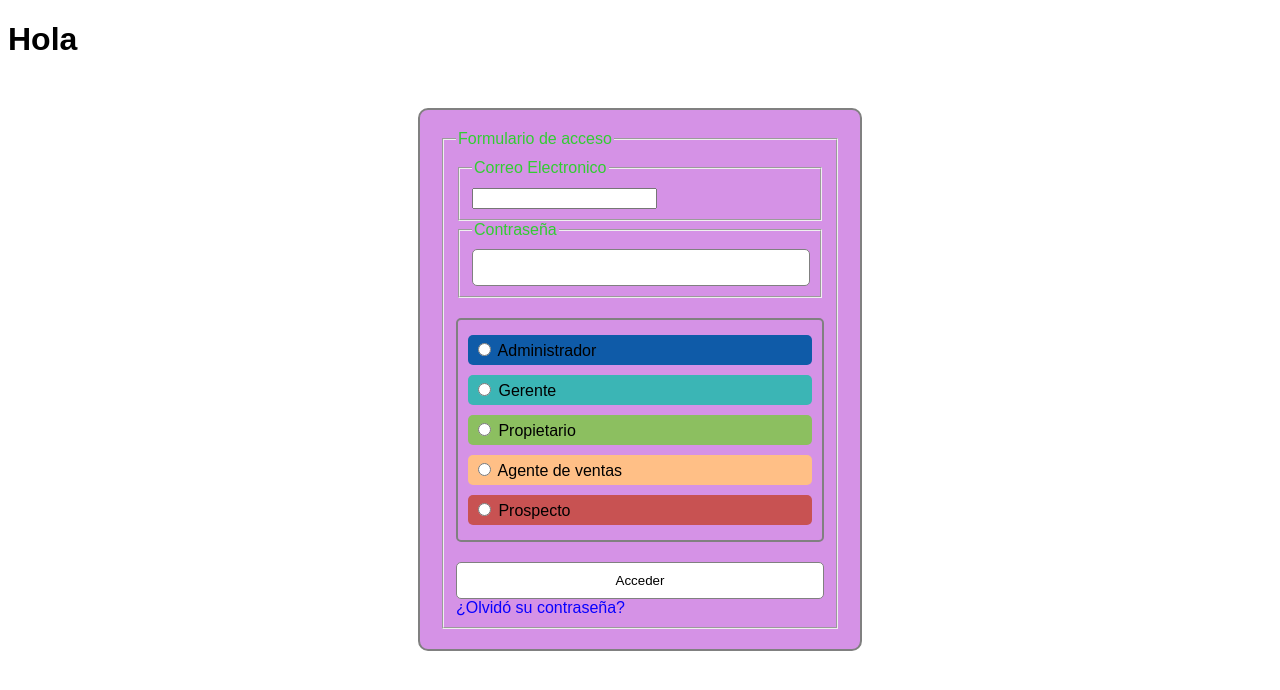
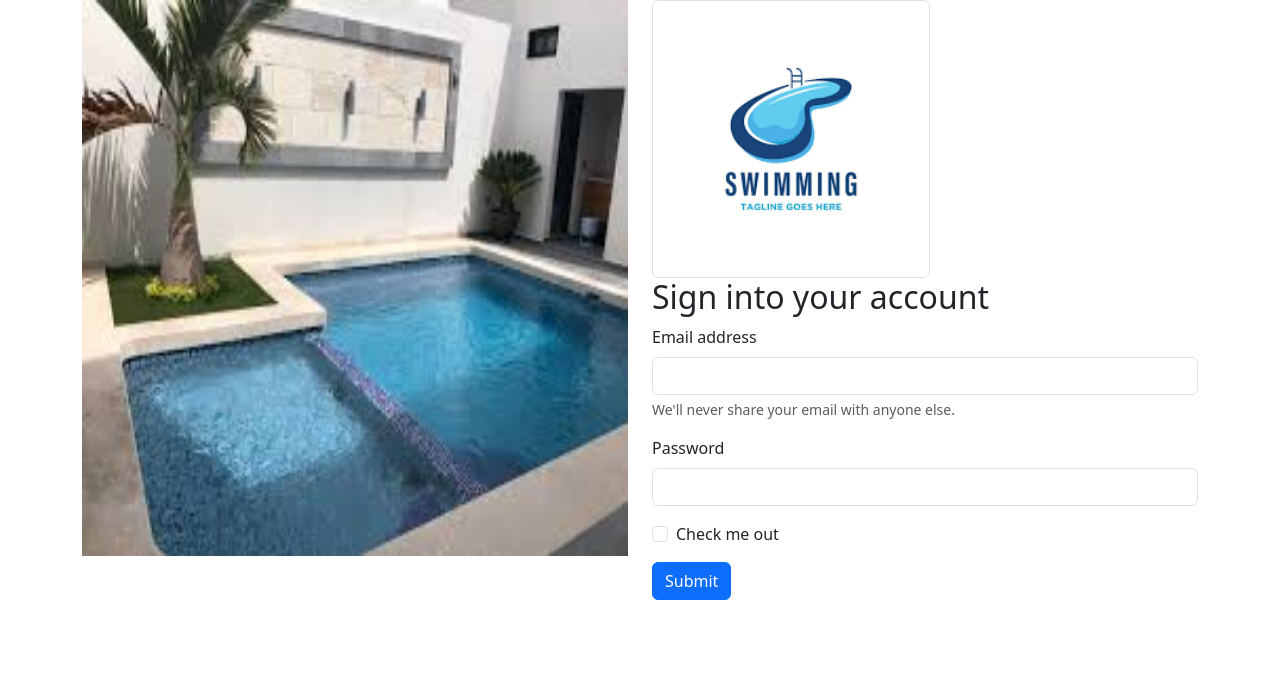
Before and after one commit to SEBASTIANG14/Unidad-4-Repo, a website: page index.html in a window 1280 px wide. Drawn offline with nearby package versions, Linux system fonts and the light colour scheme.

Commit message:
No pude acabar el login :(

```diff
--- a/index.html
+++ b/index.html
@@ -1,46 +1,73 @@
 <!DOCTYPE html>
 <html lang="en">
   <head>
-    <meta charset="UTF-8" />
-    <meta name="viewport" content="width=device-width, initial-scale=1.0" />
-    <title>Document</title>
-    <link rel="stylesheet" href="style.css" />
+    <meta charset="utf-8" />
+    <meta name="viewport" content="width=device-width, initial-scale=1" />
+    <title>Bootstrap demo</title>
+    <link
+      href="https://cdn.jsdelivr.net/npm/bootstrap@5.3.3/dist/css/bootstrap.min.css"
+      rel="stylesheet"
+      integrity="sha384-QWTKZyjpPEjISv5WaRU9OFeRpok6YctnYmDr5pNlyT2bRjXh0JMhjY6hW+ALEwIH"
+      crossorigin="anonymous"
+    />
   </head>
   <body>
-    <h1>Hola</h1>
-    <div class="form-container">
-      <form action="#">
-        <fieldset>
-          <legend>Formulario de acceso</legend>
-          <fieldset>
-            <legend>Correo Electronico</legend>
-            <input type="text" />
-          </fieldset>
-          <fieldset>
-            <legend>Contraseña</legend>
-            <input type="password" />
-          </fieldset>
-          <div class="roles">
-            <label class="admin"
-              ><input type="radio" name="role" /> Administrador</label
-            >
-            <label class="gerente"
-              ><input type="radio" name="role" /> Gerente</label
-            >
-            <label class="prop"
-              ><input type="radio" name="role" /> Propietario</label
-            >
-            <label class="agente"
-              ><input type="radio" name="role" /> Agente de ventas</label
-            >
-            <label class="prospecto"
-              ><input type="radio" name="role" /> Prospecto</label
-            >
-          </div>
-          <button type="submit">Acceder</button>
-          <a href="#">¿Olvidó su contraseña?</a>
-        </fieldset>
-      </form>
+    <div class="container">
+      <div class="row">
+        <div class="col-6">
+          <img src="alberca.jpg" class="figure-image img-fluid h-100" />
+        </div>
+        <div class="col-6">
+          <img
+            src="logo alberca.png"
+            class="figure-image img-thumbnail h-50"
+            alt="..."
+          />
+          <h2>Sign into your account</h2>
+          <form>
+            <div class="mb-3">
+              <label for="exampleInputEmail1" class="form-label"
+                >Email address</label
+              >
+              <input
+                type="email"
+                class="form-control"
+                id="exampleInputEmail1"
+                aria-describedby="emailHelp"
+              />
+              <div id="emailHelp" class="form-text">
+                We'll never share your email with anyone else.
+              </div>
+            </div>
+            <div class="mb-3">
+              <label for="exampleInputPassword1" class="form-label"
+                >Password</label
+              >
+              <input
+                type="password"
+                class="form-control"
+                id="exampleInputPassword1"
+              />
+            </div>
+            <div class="mb-3 form-check">
+              <input
+                type="checkbox"
+                class="form-check-input"
+                id="exampleCheck1"
+              />
+              <label class="form-check-label" for="exampleCheck1"
+                >Check me out</label
+              >
+            </div>
+            <button type="submit" class="btn btn-primary">Submit</button>
+          </form>
+        </div>
+      </div>
     </div>
+    <script
+      src="https://cdn.jsdelivr.net/npm/bootstrap@5.3.3/dist/js/bootstrap.bundle.min.js"
+      integrity="sha384-YvpcrYf0tY3lHB60NNkmXc5s9fDVZLESaAA55NDzOxhy9GkcIdslK1eN7N6jIeHz"
+      crossorigin="anonymous"
+    ></script>
   </body>
 </html>
--- /dev/null
+++ b/package.json
@@ -0,0 +1,5 @@
+{
+  "dependencies": {
+    "bootstrap": "^5.3.3"
+  }
+}
```
Also changed, not shown: alberca.jpg (added), images (1).jpg (added), images.jpg (added), logo alberca.png (added), 1 other file.
